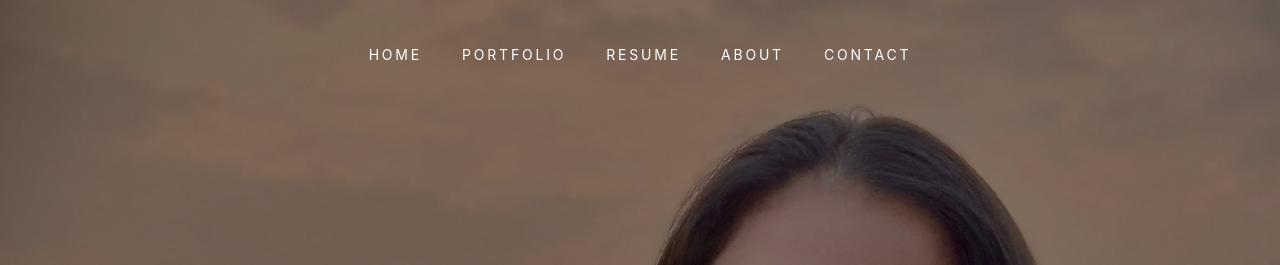
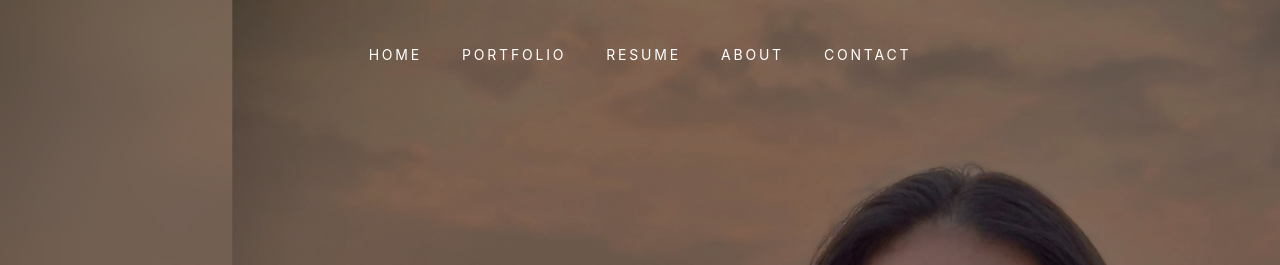
Before and after one commit to Maneeshapusuluri/PersonalWebsite, a plain HTML site: page index.html in a window 1280 px wide. Shown: the top 265 px of the page. Drawn offline with nearby package versions, Linux system fonts and the light colour scheme; files whose address does not match are found by name.

Commit message:
Update index.html

```diff
--- a/index.html
+++ b/index.html
@@ -42,7 +42,7 @@
 		</div>
 	</nav>
 
-	<section class="site-hero" style="background-image: url(images/HADRE4455.jpg);" id="section-home" data-stellar-background-ratio="0.5">
+	<section class="site-hero" style="background-image: url(images/photo-output.JPEG);" id="section-home" data-stellar-background-ratio="0.5">
 		<div class="container">
 			<div class="row intro-text align-items-center justify-content-center">
 				<div class="col-md-10 text-center pt-5">
```
